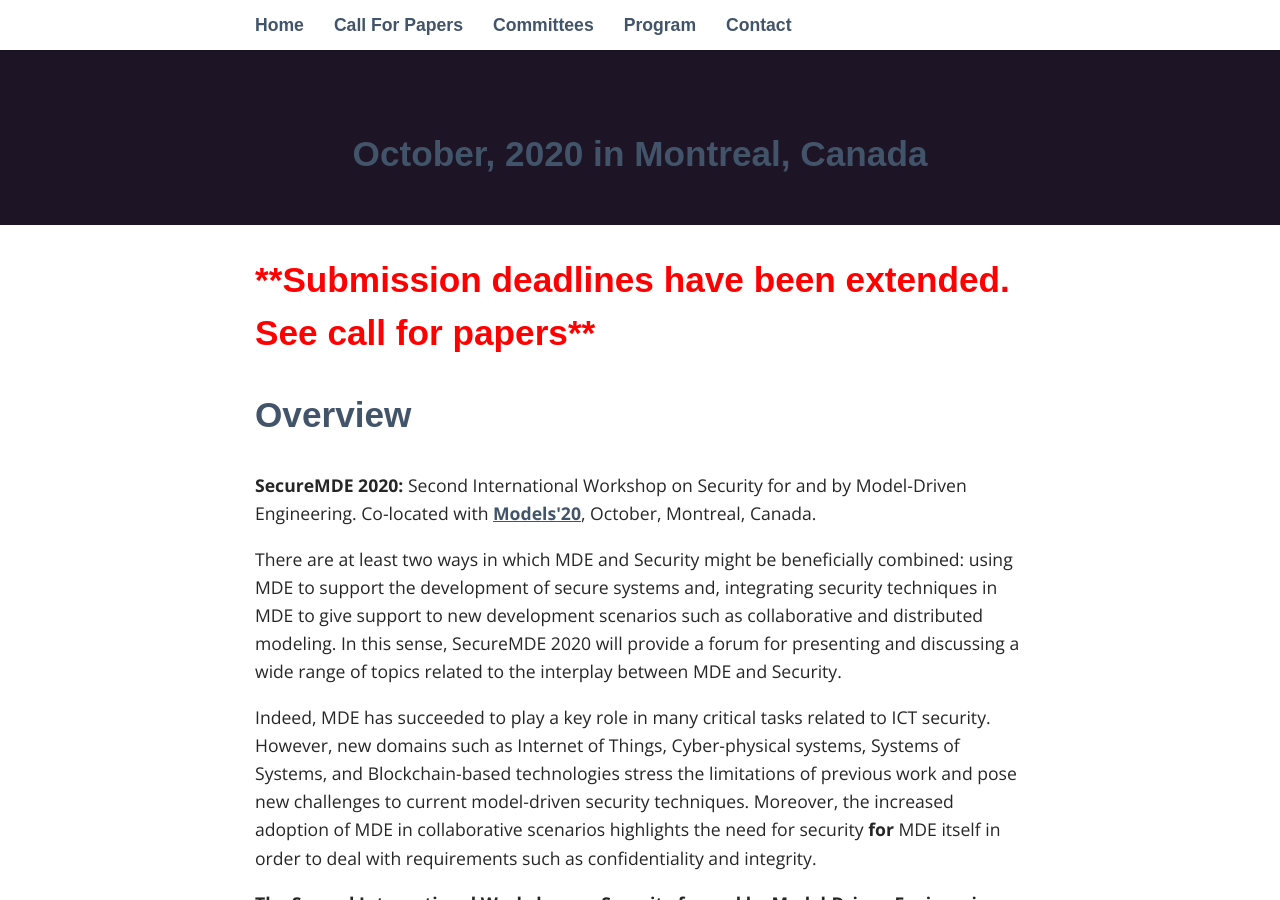
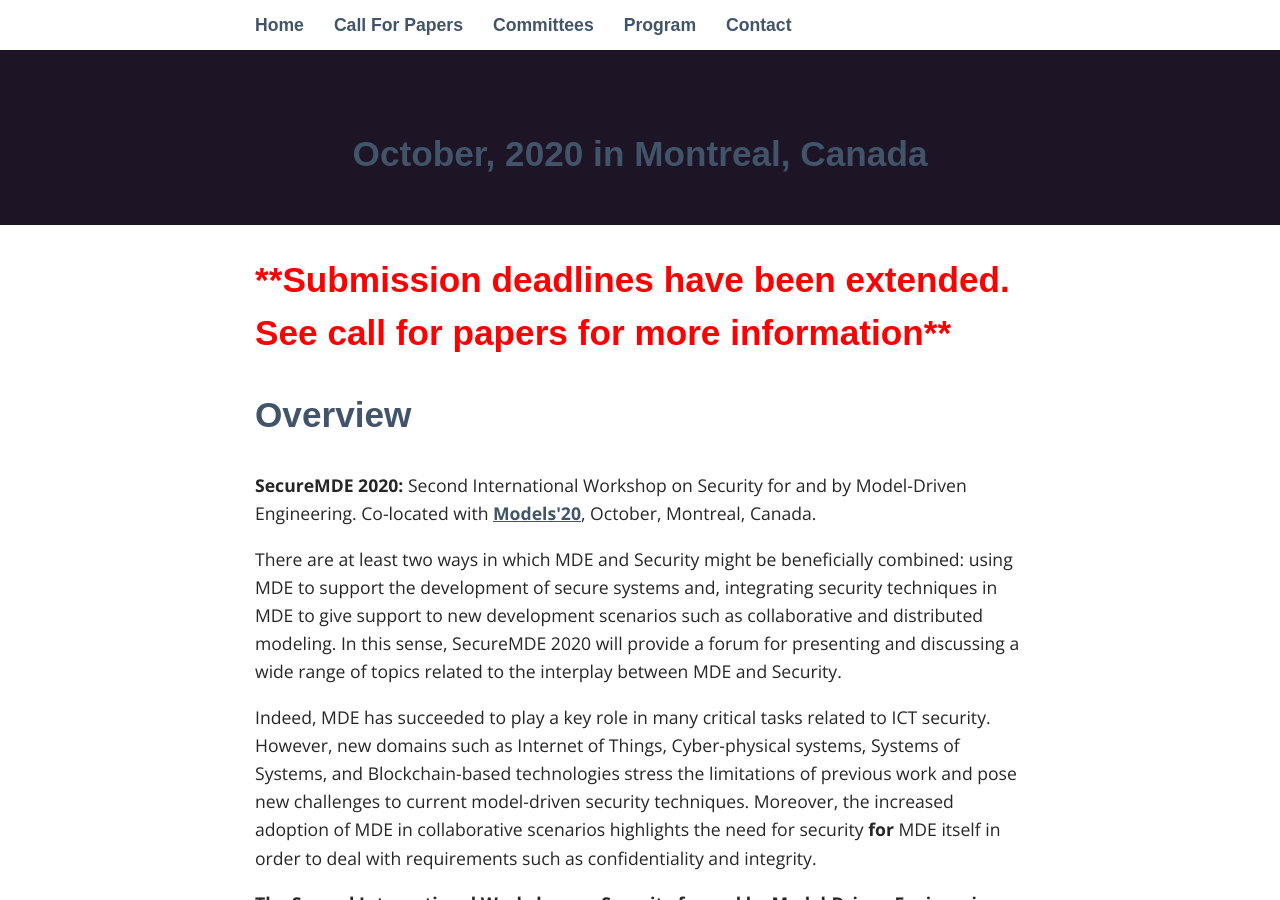
Before and after one commit to modelia/secure-mde-workshop, a Jekyll site: the page built from index.html, in a window 1280 px wide and 900 px high, scrolled down 409 px. Built offline with Jekyll 4.4.1, drawn with Linux system fonts in a browser that asks for light colours; some web fonts are replaced.

Commit message:
extending deadlines

```diff
--- a/index.html
+++ b/index.html
@@ -2,7 +2,7 @@
 layout: default
 ---
 
-<H2 style="color:#FF0000";> **Submission deadlines have been extended. See call for papers**</H2>
+<H2 style="color:#FF0000";> <b>**Submission deadlines have been extended. See call for papers for more information**</b></H2>
 
 <H2>Overview</H2>
 
```
